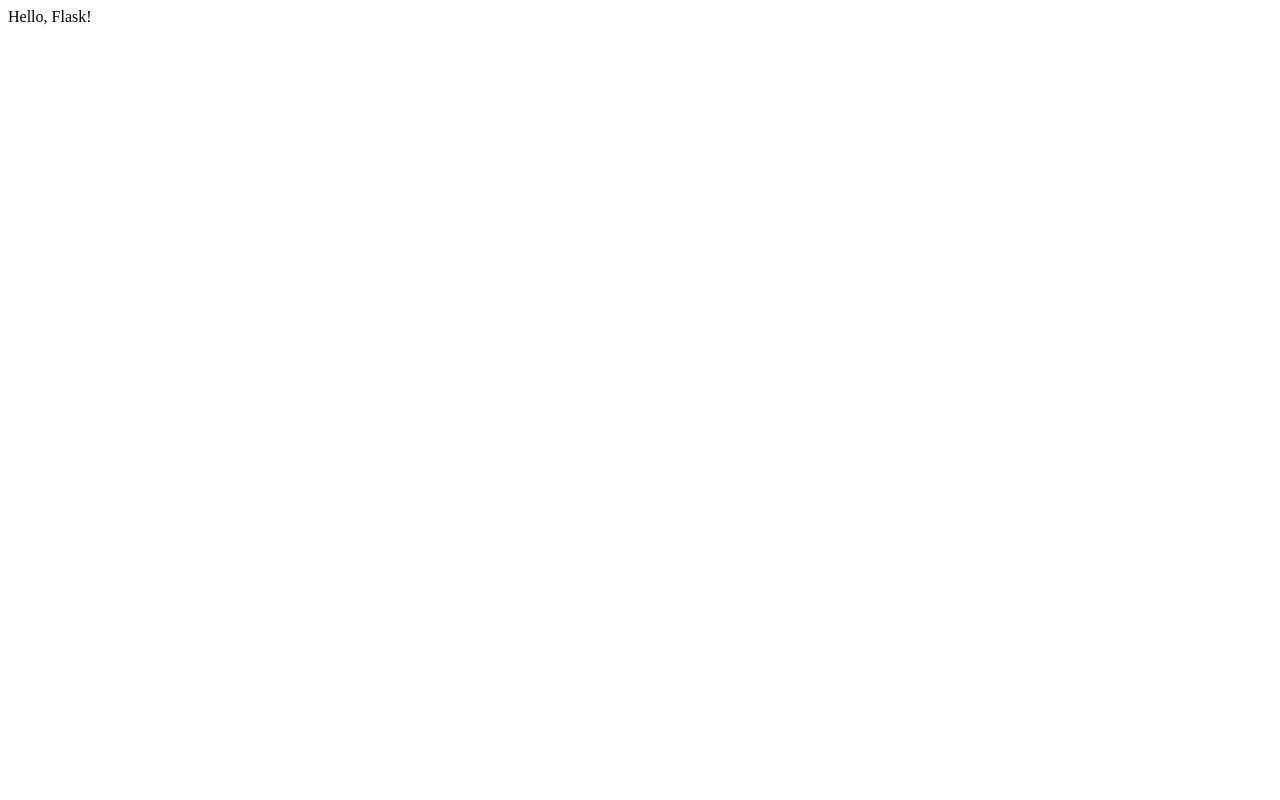
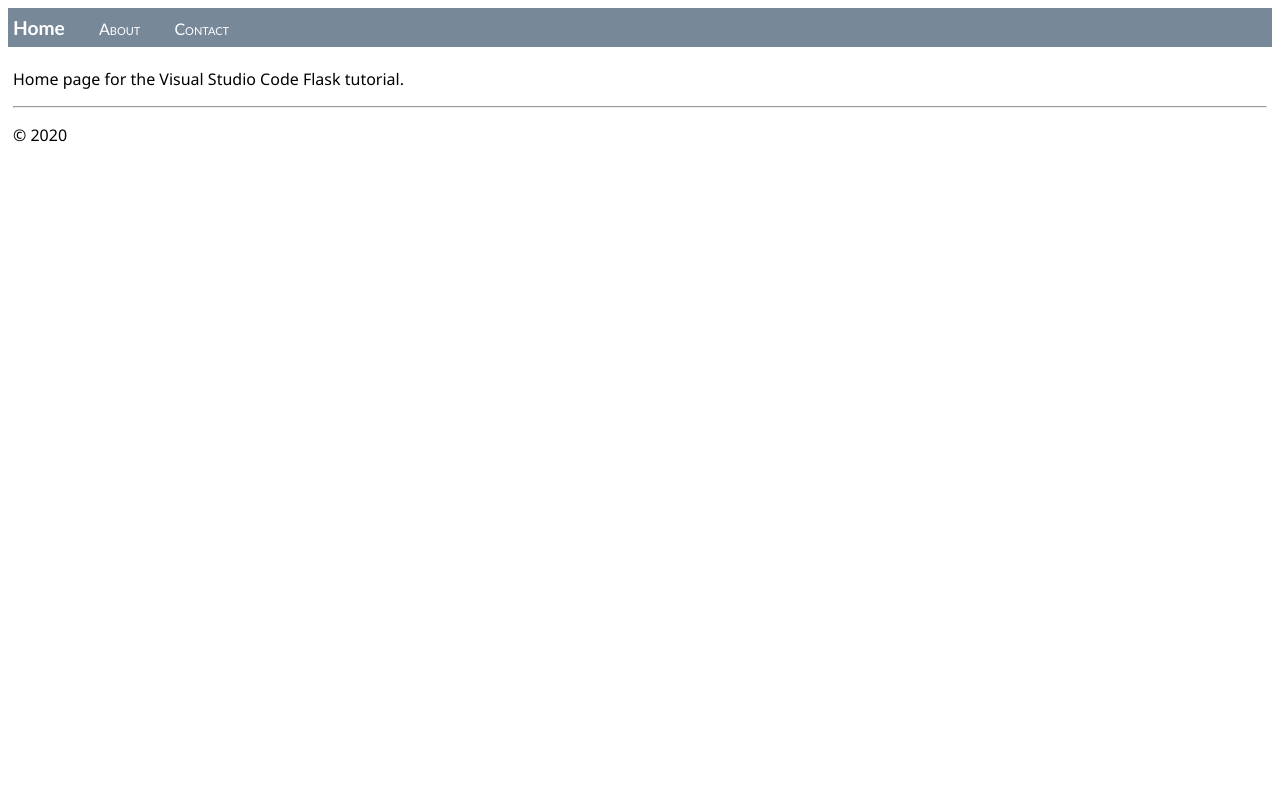
Before and after one commit to Yaska1706/flask-using-vscode, a Flask app: page / in a window 1280 px wide. Before the commit the page is almost empty. Run offline with Flask 2, Linux system fonts and the light colour scheme.

Commit message:
designed templates and configuration

```diff
--- a/app.py
+++ b/app.py
@@ -7,7 +7,17 @@ app = Flask(__name__)
 
 @app.route("/")
 def home():
-    return "Hello, Flask!"
+    return render_template("home.html")
+
+@app.route("/about/")
+def about():
+    return render_template("about.html")
+
+@app.route("/contact/")
+def contact():
+    return render_template("contact.html")
+
+
 @app.route("/hello/")
 @app.route("/hello/<name>")
 def hello_there(name = None):
--- /dev/null
+++ b/templates/home.html
@@ -0,0 +1,7 @@
+{% extends "layout.html" %}
+{% block title %}
+Home
+{% endblock %}
+{% block content %}
+<p>Home page for the Visual Studio Code Flask tutorial.</p>
+{% endblock %}
--- a/templates/layout.html
+++ b/templates/layout.html
@@ -18,7 +18,7 @@
             {% endblock %}
             <hr/>
             <footer>
-                <p>© 2018</p>
+                <p>© 2020</p>
             </footer>
         </div>
     </body>
```
Also changed, not shown: requirements.txt (added, +92 -0 lines), templates/about.html (added, +7 -0 lines), templates/contact.html (added, +7 -0 lines).
